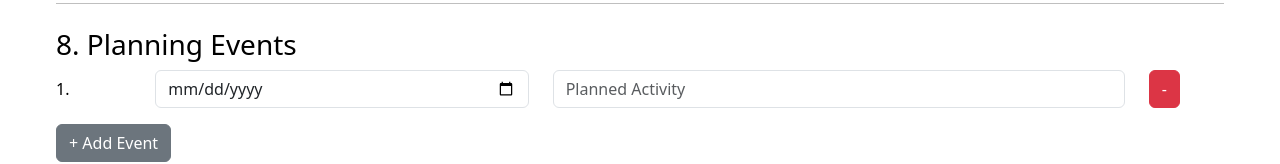
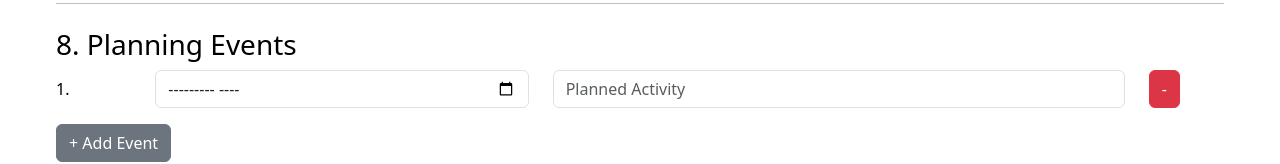
Before and after one commit to gihansgamage/SMS-UOP, a React (Vite) app in the folder my-app/: page /registration in a window 1280 px wide. Shown: the part 4597-4761 px from the top of the page. Built offline with nearby package versions, Linux system fonts and the light colour scheme.

Commit message:
test commit

```diff
--- a/my-app/src/components/PlanningEvents.jsx
+++ b/my-app/src/components/PlanningEvents.jsx
@@ -17,7 +17,7 @@ export default function PlanningEvents({ values, handleChange, errors, touched }
 
                                 <Col md={4}>
                                     <Form.Control
-                    type="date"
+                                        type="month" // <-- Only year and month
                                         name={`planningEvents[${index}].date`}
                                         value={event.date}
                                         onChange={handleChange}
```
Lines whose indentation alone changed are shown as unchanged.
